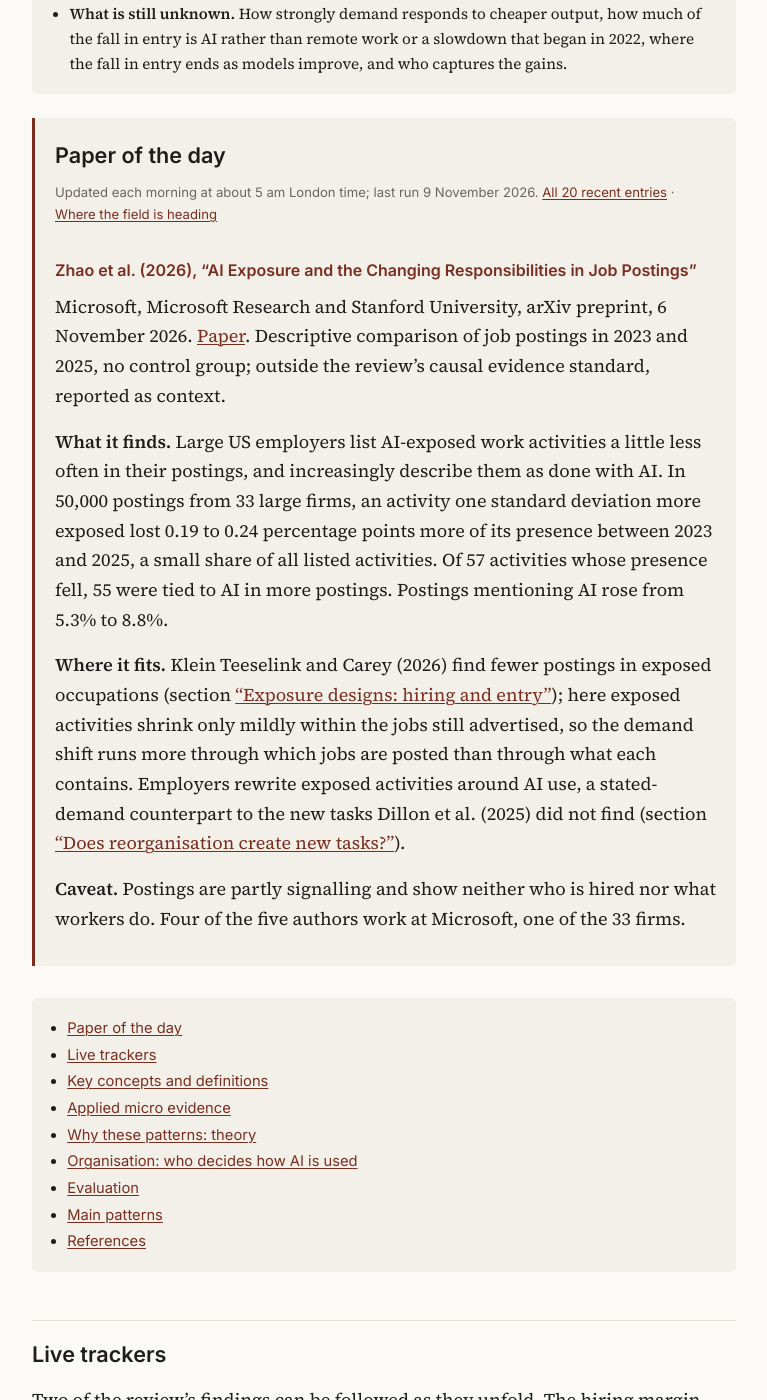
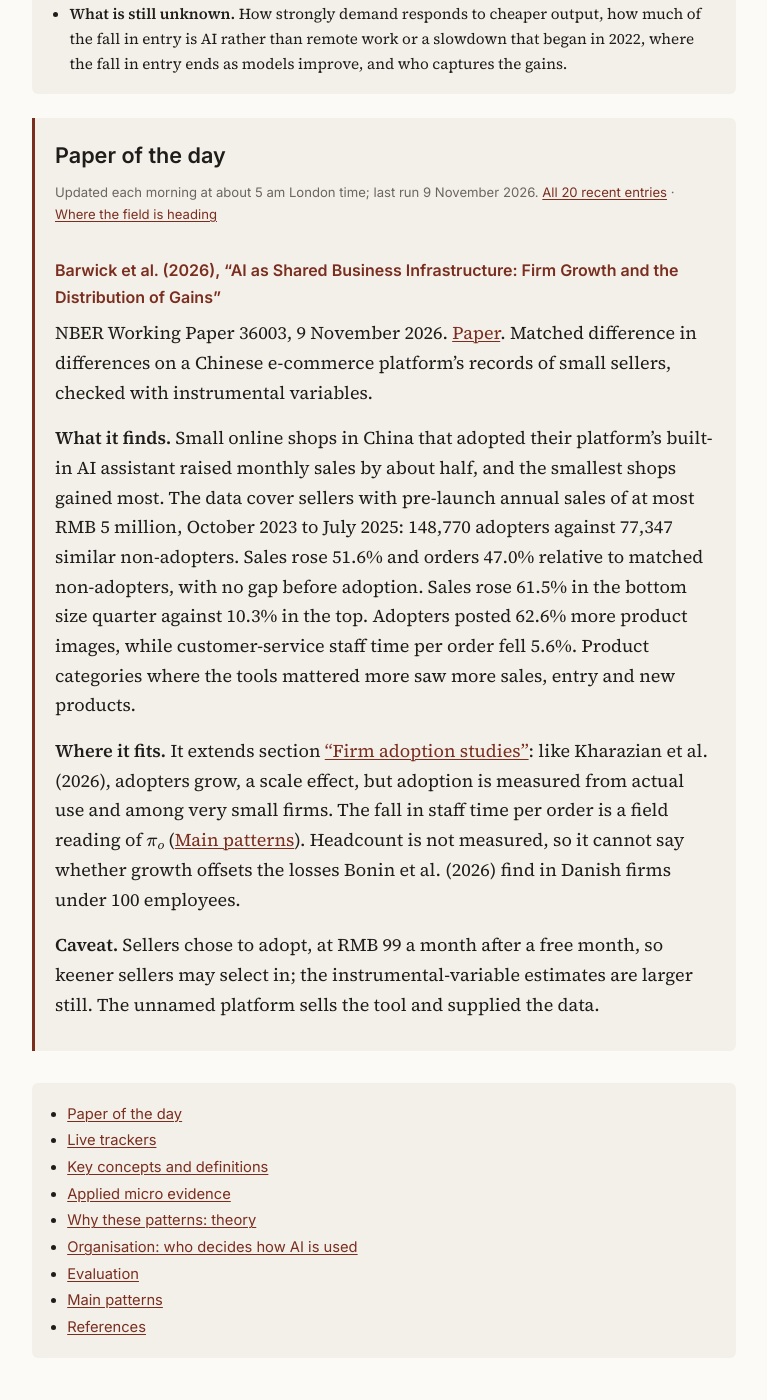
Before and after one commit to ajoly35/gen-ai-living-review, a Jekyll site: the page built from index.md, in a window 1280 px wide and 1400 px high, scrolled down 978 px. Shown: the whole window, without its empty margins (256-1023 px from the left). Built offline with Jekyll 4.4.1, drawn with Linux system fonts in a browser that asks for light colours; our own code applies the rules of GitHub Pages for plain Markdown files; some of the changed text lies outside the part shown.

Commit message:
Latest research: Barwick et al. (AI as shared business infrastructure)
Co-Authored-By: Claude Opus 5.5 <noreply@anthropic.com>
Claude-Session: https://claude.ai/code/session_01G6bx5REmdxMdTyjNRUXFkc

```diff
--- a/_includes/latest.md
+++ b/_includes/latest.md
@@ -1,4 +1,15 @@
 New papers on AI and labour markets and AI and growth, newest first, each placed against the review below. Every figure is checked against the paper itself.
+
+### Barwick et al. (2026), "AI as Shared Business Infrastructure: Firm Growth and the Distribution of Gains"
+<!-- kind: paper -->
+
+NBER Working Paper 36003, 9 November 2026. [Paper](https://www.nber.org/papers/w36003). Matched difference in differences on a Chinese e-commerce platform's records of small sellers, checked with instrumental variables.
+
+**What it finds.** Small online shops in China that adopted their platform's built-in AI assistant raised monthly sales by about half, and the smallest shops gained most. The data cover sellers with pre-launch annual sales of at most RMB 5 million, October 2023 to July 2025: 148,770 adopters against 77,347 similar non-adopters. Sales rose 51.6% and orders 47.0% relative to matched non-adopters, with no gap before adoption. Sales rose 61.5% in the bottom size quarter against 10.3% in the top. Adopters posted 62.6% more product images, while customer-service staff time per order fell 5.6%. Product categories where the tools mattered more saw more sales, entry and new products.
+
+**Where it fits.** It extends section [“Firm adoption studies”](#firm-adoption-studies): like Kharazian et al. (2026), adopters grow, a scale effect, but adoption is measured from actual use and among very small firms. The fall in staff time per order is a field reading of $$\pi_o$$ ([Main patterns](#main-patterns)). Headcount is not measured, so it cannot say whether growth offsets the losses Bonin et al. (2026) find in Danish firms under 100 employees.
+
+**Caveat.** Sellers chose to adopt, at RMB 99 a month after a free month, so keener sellers may select in; the instrumental-variable estimates are larger still. The unnamed platform sells the tool and supplied the data.
 
 ### Zhao et al. (2026), "AI Exposure and the Changing Responsibilities in Job Postings"
 
@@ -192,13 +203,3 @@ CNBC reporting, via [investingLive](https://investinglive.com/stocks/coreweave-b
 **Where it fits.** AI investment is increasingly debt-financed, and the stress shows first at firms without large cash flows; in the correction scenarios of the IMF (2026) and the Bank of England (2026), the financial channel costs more output than the lost investment itself. Dearer financing would slow the fall in the price of AI services, $$\Delta a$$, that drives the review's equation ([Main patterns](#main-patterns)).
 
 **Caveat.** One day's market moves, reported second hand.
-
-### Sacher, Cotter, Jones, Korinek and McCrory (2026), "The AI Expectations Gap"
-
-Anthropic Institute, 16 October 2026. [Report](https://www.anthropic.com/research/ai-expectations-gap). Descriptive survey; outside the causal standard, context.
-
-**What it finds.** US workers expect AI to be able to do 28% of their current work hours by 2030, against 75% for Anthropic staff. Among 10,980 US adults (Morning Consult, August 2026, weighted) and 1,334 staff (unweighted), those who expect AI to do less than half their work forecast 7 to 8% unemployment in 2030, and those who expect 80% or more forecast 12.2%. Adults expect 42% of the tasks AI can do to be done with AI by 2030, staff 65%, against 30 to 40% of US workers using GenAI at work today (Hartley et al. 2026). In the Economic Scenarios model, the median adult's answers imply 5.4% GDP growth in 2030, the median staff member's 17.1%.
-
-**Where it fits.** Workers expect far more unemployment than the evidence shows: Hartley et al. (2026) find the same gap, and designs that measure total employment find no effect, with the fall concentrated in young hires (section [“Exposure designs: hiring and entry”](#exposure-designs-hiring-and-entry)). The typical AI-using adult says a suited task takes half the time, well above field-experiment gains such as 14% more resolutions per hour in customer support (section [“Field experiments”](#field-experiments); [Main patterns](#main-patterns), $$\pi_o$$), though those measure whole jobs, not tasks chosen as suited to AI.
-
-**Caveat.** Staff views are personal, from a firm that sells AI; the only representative sample is an opt-in online panel of US adults.
--- a/_includes/references-latest.md
+++ b/_includes/references-latest.md
@@ -5,6 +5,8 @@ Althoff, Lukas, and Hugo Reichardt. 2026. *Task-Specific Technical Change and Co
 Bank of England. 2026. *Financial Stability Report*. July. [Link](https://www.bankofengland.co.uk/-/media/boe/files/financial-stability-report/2026/financial-stability-report-july-2026.pdf).
 
 Bank of England. 2026. *Monetary Policy Report*. November. [Link](https://www.bankofengland.co.uk/-/media/boe/files/monetary-policy-report/2026/november/monetary-policy-report-november-2026.pdf).
+
+Barwick, Panle Jia, Lu Fang, Jinhan Liu, Huilan Xu, and Zhe Yuan. 2026. *AI as Shared Business Infrastructure: Firm Growth and the Distribution of Gains*. Working Paper No. 36003. NBER. [Link](https://www.nber.org/papers/w36003).
 
 Bianchini, Stefano, and Georgiana-Ioana Coroama. 2026. *LLMs and the Organization of Scientific Work*. arXiv:2611.02996. [Link](https://arxiv.org/abs/2611.02996).
 
@@ -36,8 +38,6 @@ Mehdi, Tahsin, and Marc Frenette. 2026. *Hiring and Job Separation Rates in the
 
 Office for National Statistics. 2026. *GDP Monthly Estimate, UK: August 2026*. Statistical bulletin, 15 October. [Link](https://www.ons.gov.uk/economy/grossdomesticproductgdp/bulletins/gdpmonthlyestimateuk/august2026).
 
-Sacher, Szymon, Tess Cotter, Charles I. Jones, Anton Korinek, and Peter McCrory. 2026. *The AI Expectations Gap: Public and Frontier Lab Views on AI's Impact on Work*. The Anthropic Institute, 16 October. [Link](https://www.anthropic.com/research/ai-expectations-gap).
-
 Strauss, Delphine, Valentina Romei, and Sam Fleming. 2026. "What Is Behind the Surprising Resilience of the UK Economy?" *Financial Times*, 17 October.
 
 Tadepalli, Karthik. 2026. *Efficiency vs Capability in the Intelligence Explosion*. arXiv:2610.33447. [Link](https://arxiv.org/abs/2610.33447).
```
Also changed, not shown: _includes/fr/latest.md (+11 -10 lines).
